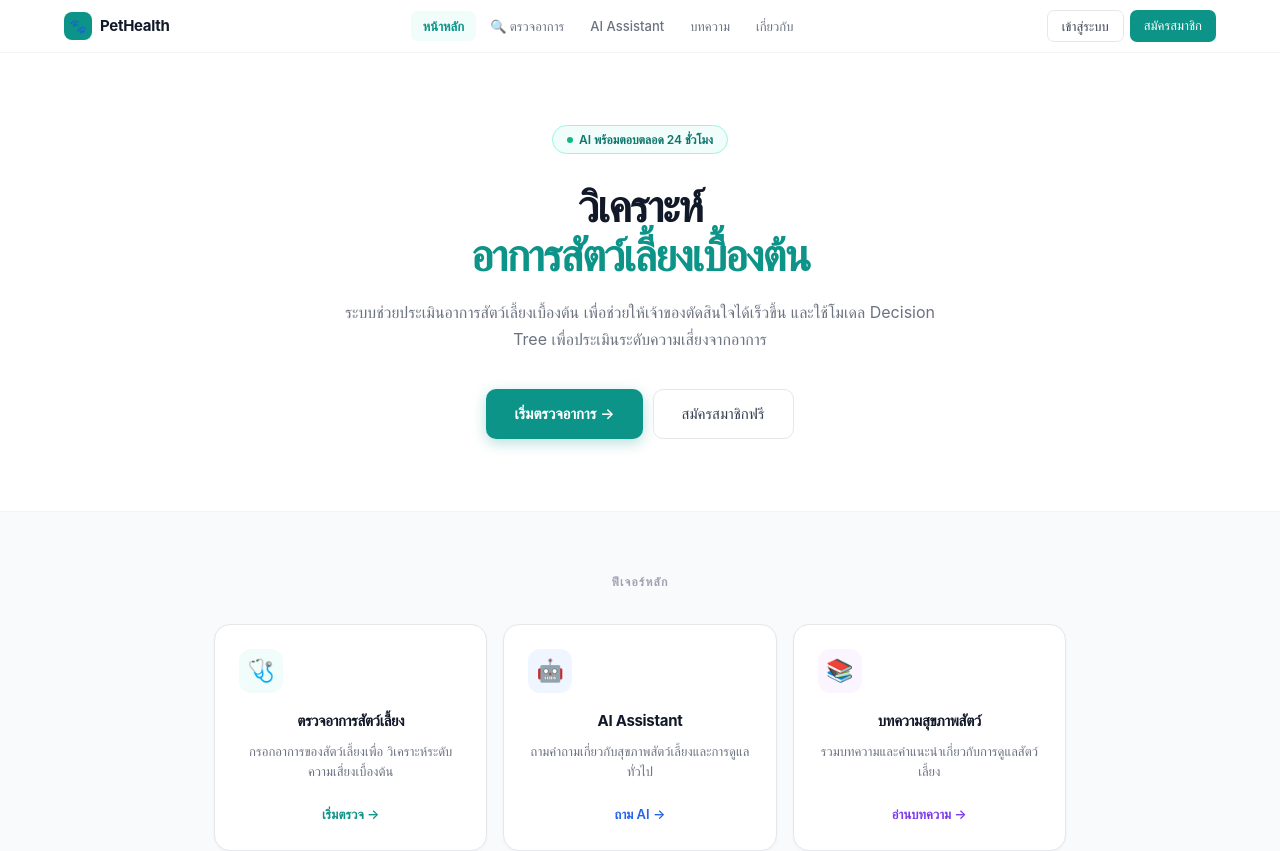
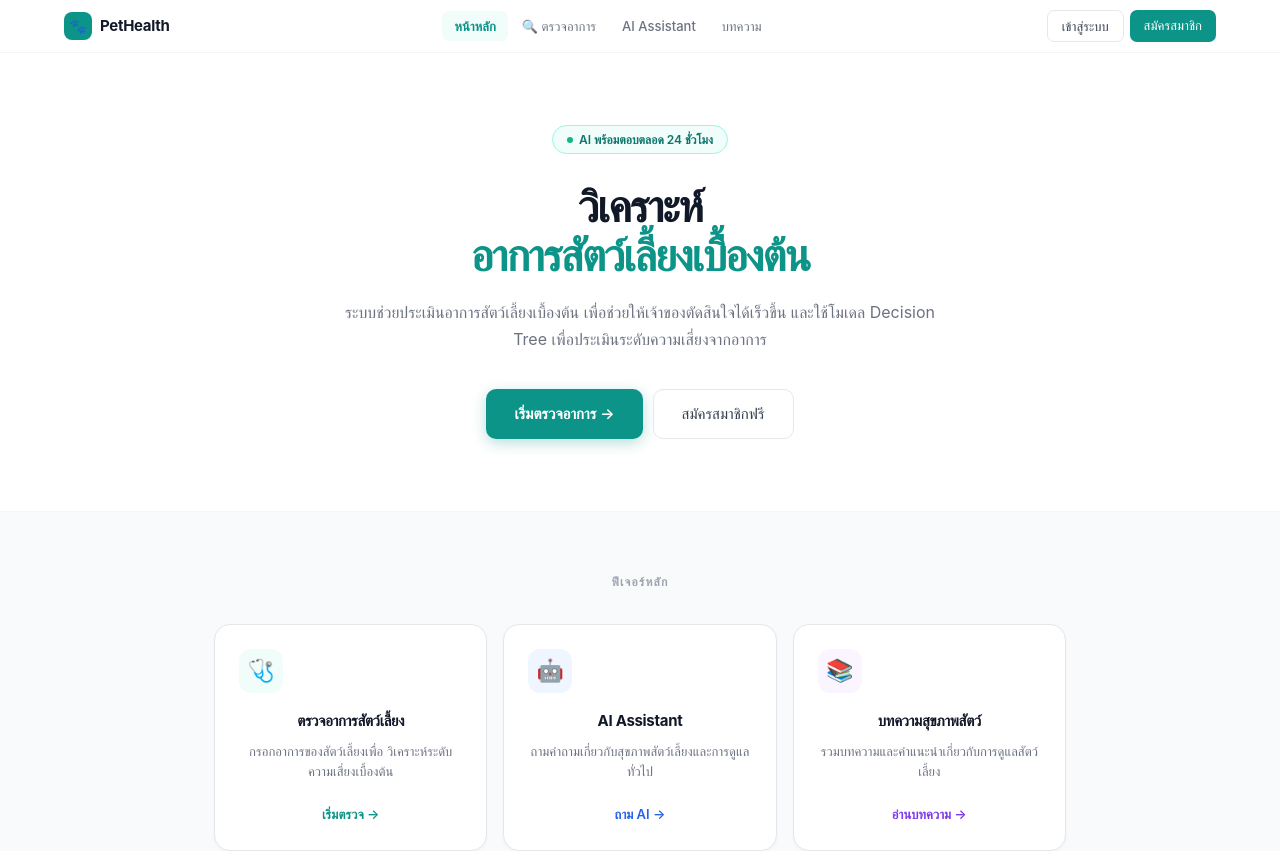
Before and after one commit to X13YZ0/pet-health, a Next.js app: page / in a window 1280 px wide. Shown: the top 851 px of the page. Built offline with nearby package versions, Linux system fonts and the light colour scheme; no server answers.

Commit message:
Update Navbar.tsx

```diff
--- a/components/Navbar.tsx
+++ b/components/Navbar.tsx
@@ -186,7 +186,7 @@ export default function Navbar(): React.ReactNode | null {
     // { href: '/emergency', label: 'ฉุกเฉิน', danger: true },
     { href: '/articles', label: 'บทความ'},
     // { label: 'Health Tracker', href: '/tracker' },
-    { href: '/about', label: 'เกี่ยวกับ' },
+    // { href: '/about', label: 'เกี่ยวกับ' },
   ];
 
   /**
```
